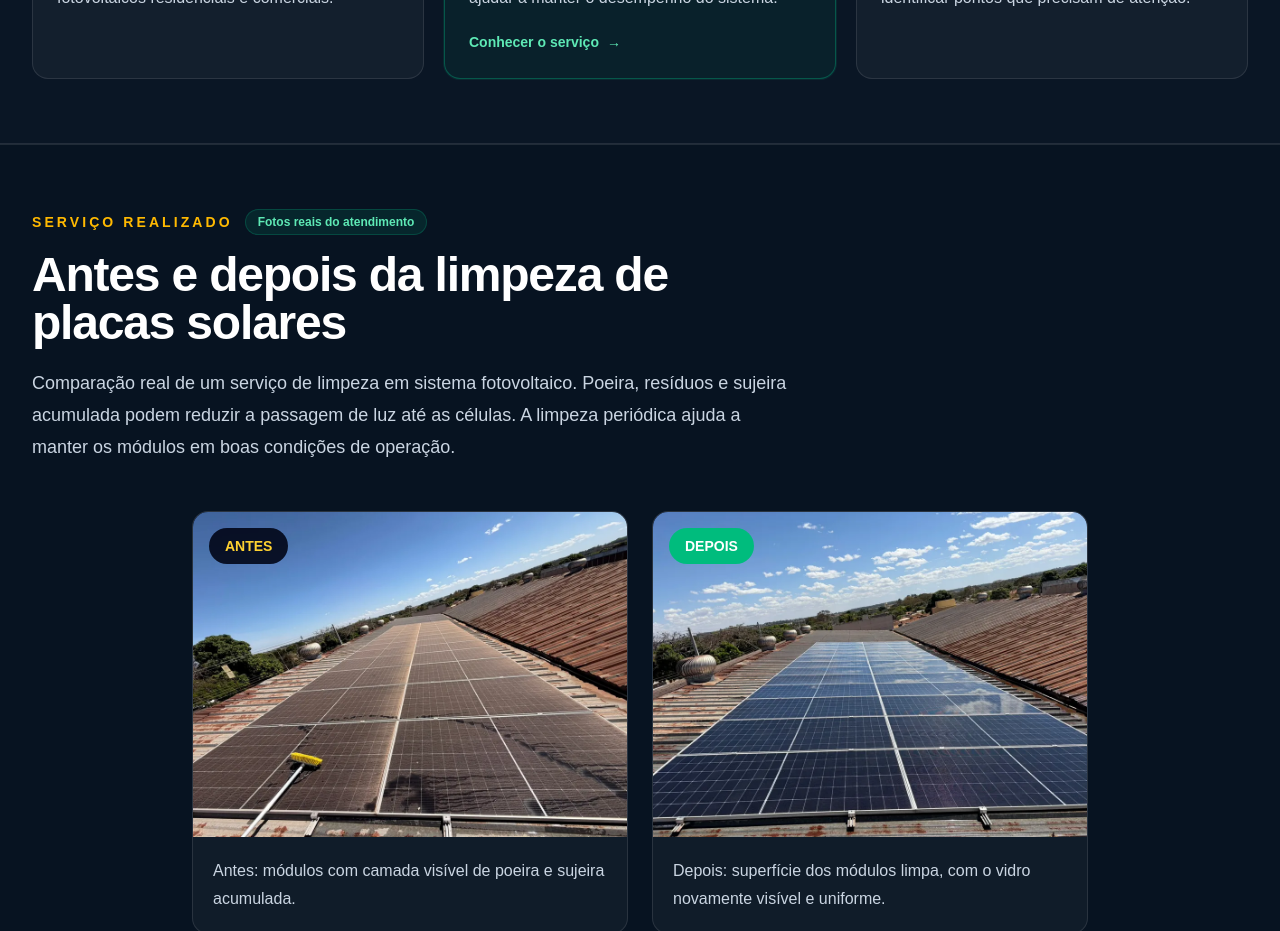
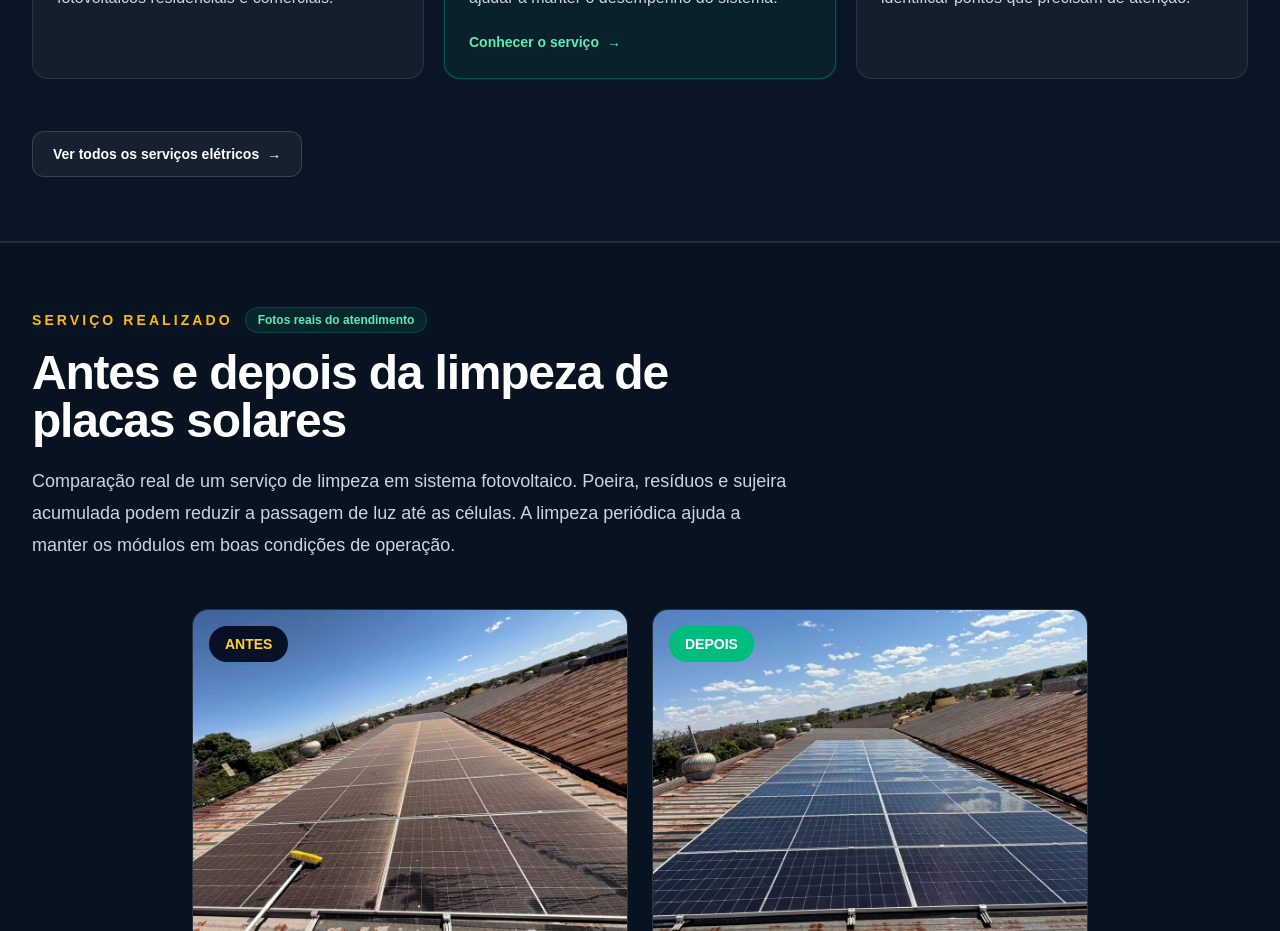
Before and after one commit to Tivytinz/servicos-eletrotecnicos, a Next.js app: page / in a window 1280 px wide. Shown: the part 1560-2491 px from the top of the page. Built offline with nearby package versions, Linux system fonts and the light colour scheme; no server answers.

Commit message:
feat: link homepage to electrical services landing page

```diff
--- a/src/app/page.tsx
+++ b/src/app/page.tsx
@@ -242,6 +242,14 @@ export default function Home() {
                 )}
               </article>
             ))}
+          <div className="mt-8">
+            <a
+              href="/servicos-eletricos"
+              className="inline-flex items-center gap-2 rounded-xl border border-white/15 bg-white/5 px-5 py-3 text-sm font-extrabold text-white transition hover:bg-white/10"
+            >
+              Ver todos os serviços elétricos <span aria-hidden="true">→</span>
+            </a>
+          </div>
           </div>
         </div>
       </section>
```
